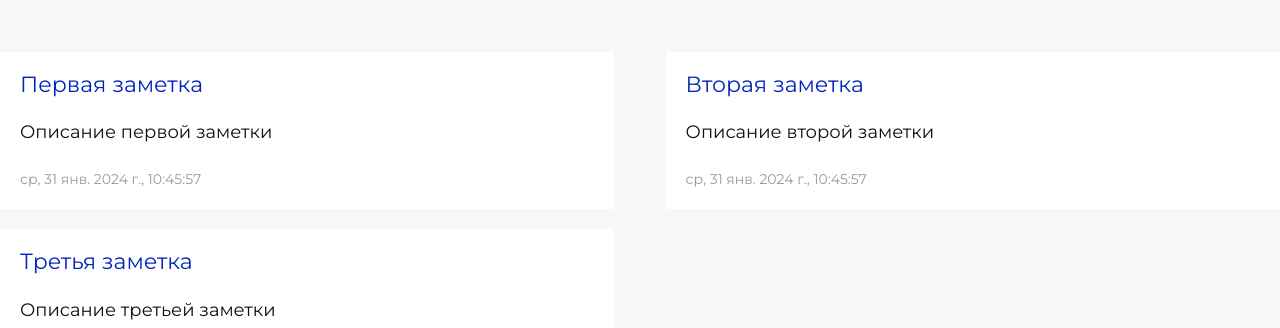
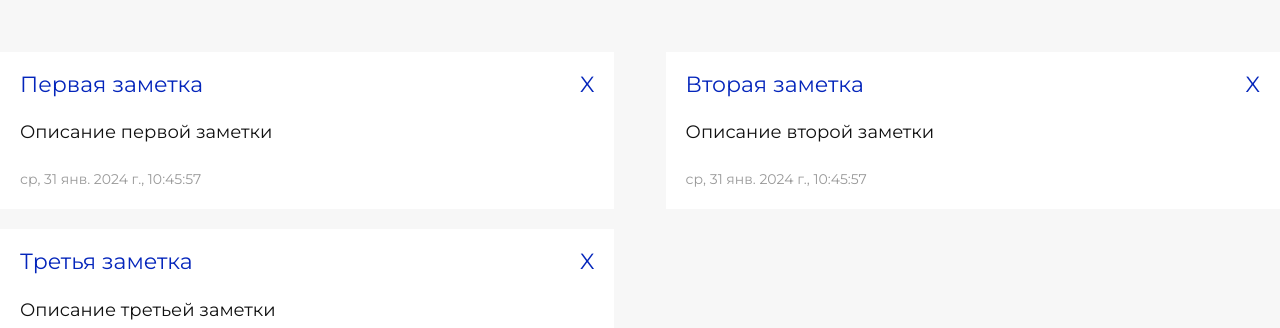
Before and after one commit to eishinkina/todo-list-tocodeVue, a Vue app: page / in a window 1280 px wide. Shown: the part 441-769 px from the top of the page. Built offline with nearby package versions, Linux system fonts and the light colour scheme.

Commit message:
add removed notes

```diff
--- a/src/App.vue
+++ b/src/App.vue
@@ -7,7 +7,7 @@
           <MessageBar v-if="message" :message="message" />
           <NewNotes :note="note" @addNote="addNote" />
           <!-- //note-list -->
-          <NotesBar :notes="notes" :format="formatRussianDate" />
+          <NotesBar :notes="notes" :format="formatRussianDate" @removeNote="removeNote"/>
         </div>
       </section>
     </div>
@@ -74,6 +74,9 @@ export default {
       });
       this.message = null;
     },
+    removeNote(index) {
+      this.notes.splice(index, 1);
+    },
   },
 };
 </script>
--- a/src/components/NotesBar.vue
+++ b/src/components/NotesBar.vue
@@ -4,6 +4,7 @@
       <div class="note" v-for="(note, index) in notes" :key="index">
         <div class="note-header">
           <p>{{ note.title }}</p>
+          <p style="cursor: pointer" @click="removeNote(index)">X</p>
         </div>
         <div class="note-body">
           <p>{{ note.descr }}</p>
@@ -26,6 +27,12 @@ export default {
       required: true,
     },
   },
+  methods: {
+    removeNote(index) {
+      console.log(`Удаление заметки -id: ${index}`);
+      this.$emit("removeNote", index);
+    },
+  },
 };
 </script>
 
@@ -45,7 +52,10 @@ export default {
   background-color: #fff;
 }
 .note-header {
-  p{
+  display: flex;
+  align-items: center;
+  justify-content: space-between;
+  p {
     color: #0425bb;
     font-size: 22px;
   }
```
